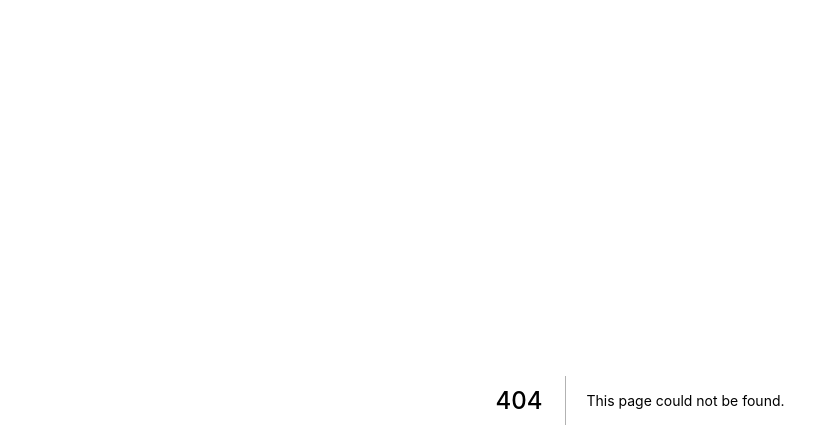
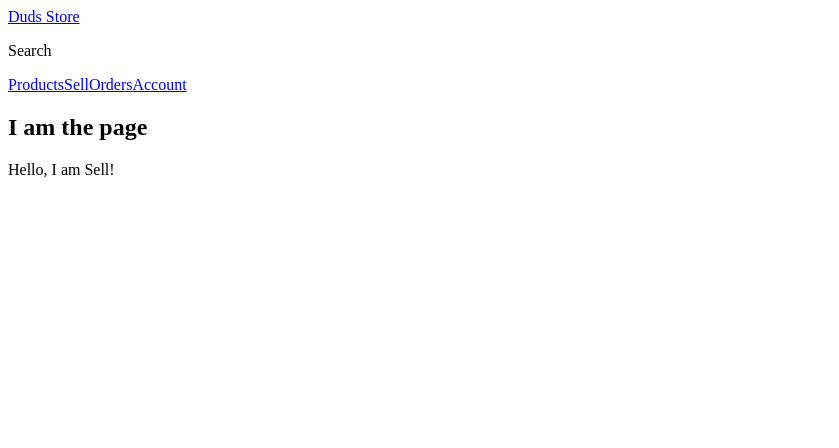
Before and after one commit to alexoviedo999/Duds-Store-App, a Next.js app: page /sell in a window 1280 px wide. Before the commit this address had no page. Shown: the top 448 px of the page, without its empty margins (0-839 px from the left). Built offline with nearby package versions, Linux system fonts and the light colour scheme.

Commit message:
added product, sell, order, account pages. added Header and Nav comoenents

```diff
--- /dev/null
+++ b/components/Header.js
@@ -0,0 +1,16 @@
+import Link from 'next/link';
+import Nav from './Nav';
+
+export default function Header() {
+  return (
+    <header>
+      <div className="bar">
+        <Link href="/">Duds Store</Link>
+      </div>
+      <div className="sub-bar">
+        <p>Search</p>
+      </div>
+      <Nav />
+    </header>
+  );
+}
--- /dev/null
+++ b/components/Nav.js
@@ -0,0 +1,12 @@
+import Link from 'next/link';
+
+export default function Nav() {
+  return (
+    <nav>
+      <Link href="/products">Products</Link>
+      <Link href="/sell">Sell</Link>
+      <Link href="/orders">Orders</Link>
+      <Link href="/account">Account</Link>
+    </nav>
+  );
+}
--- /dev/null
+++ b/components/Page.js
@@ -0,0 +1,12 @@
+import Header from './Header';
+
+/* eslint-disable react/prop-types */
+export default function Page({ children }) {
+  return (
+    <div>
+      <Header>The Header</Header>
+      <h2>I am the page</h2>
+      {children}
+    </div>
+  );
+}
--- /dev/null
+++ b/pages/_app.js
@@ -0,0 +1,11 @@
+/* eslint-disable react/jsx-props-no-spreading */
+import Page from '../components/Page';
+
+// eslint-disable-next-line react/prop-types
+export default function MyApp({ Component, pageProps }) {
+  return (
+    <Page>
+      <Component {...pageProps} />
+    </Page>
+  );
+}
--- /dev/null
+++ b/pages/_document.js
@@ -0,0 +1,15 @@
+import Document, { Html, Head, NextScript, Main } from 'next/document';
+
+export default class MyDocument extends Document {
+  render() {
+    return (
+      <Html lang="en-US">
+        {/* <Head></Head> */}
+        <body>
+          <Main />
+          <NextScript />
+        </body>
+      </Html>
+    );
+  }
+}
--- a/pages/index.js
+++ b/pages/index.js
@@ -1,5 +1,3 @@
-export default function() {
-    return <div>
-        <p>Hello Duds</p>
-    </div>
+export default function IndexPage() {
+  return <p>Hello Duds</p>;
 }
--- /dev/null
+++ b/pages/sell.js
@@ -0,0 +1,3 @@
+export default function SellPage() {
+  return <p>Hello, I am Sell!</p>;
+}
```
Also changed, not shown: pages/account.js (added, +7 -0 lines), pages/orders.js (added, +7 -0 lines), pages/products.js (added, +7 -0 lines).
